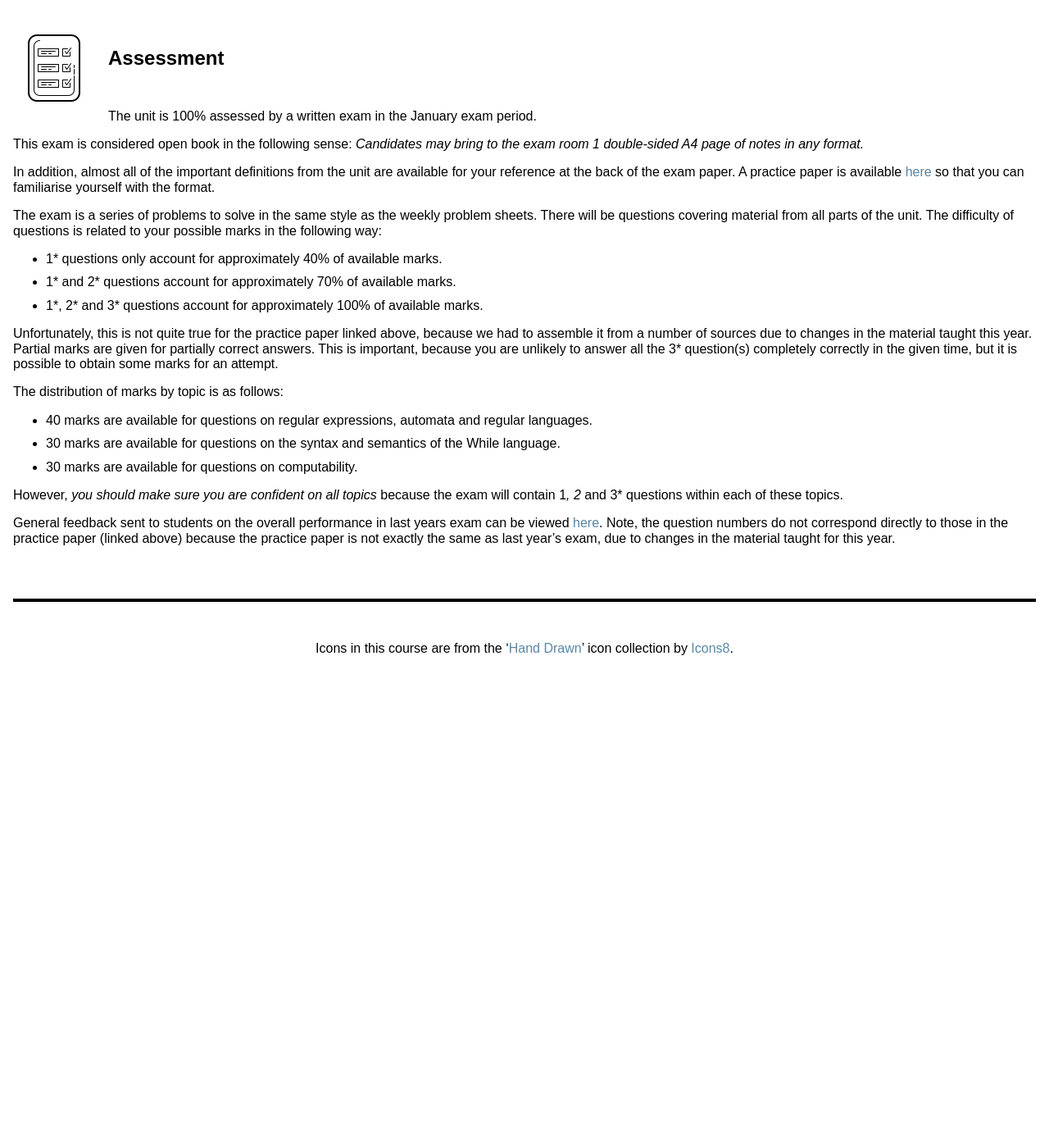
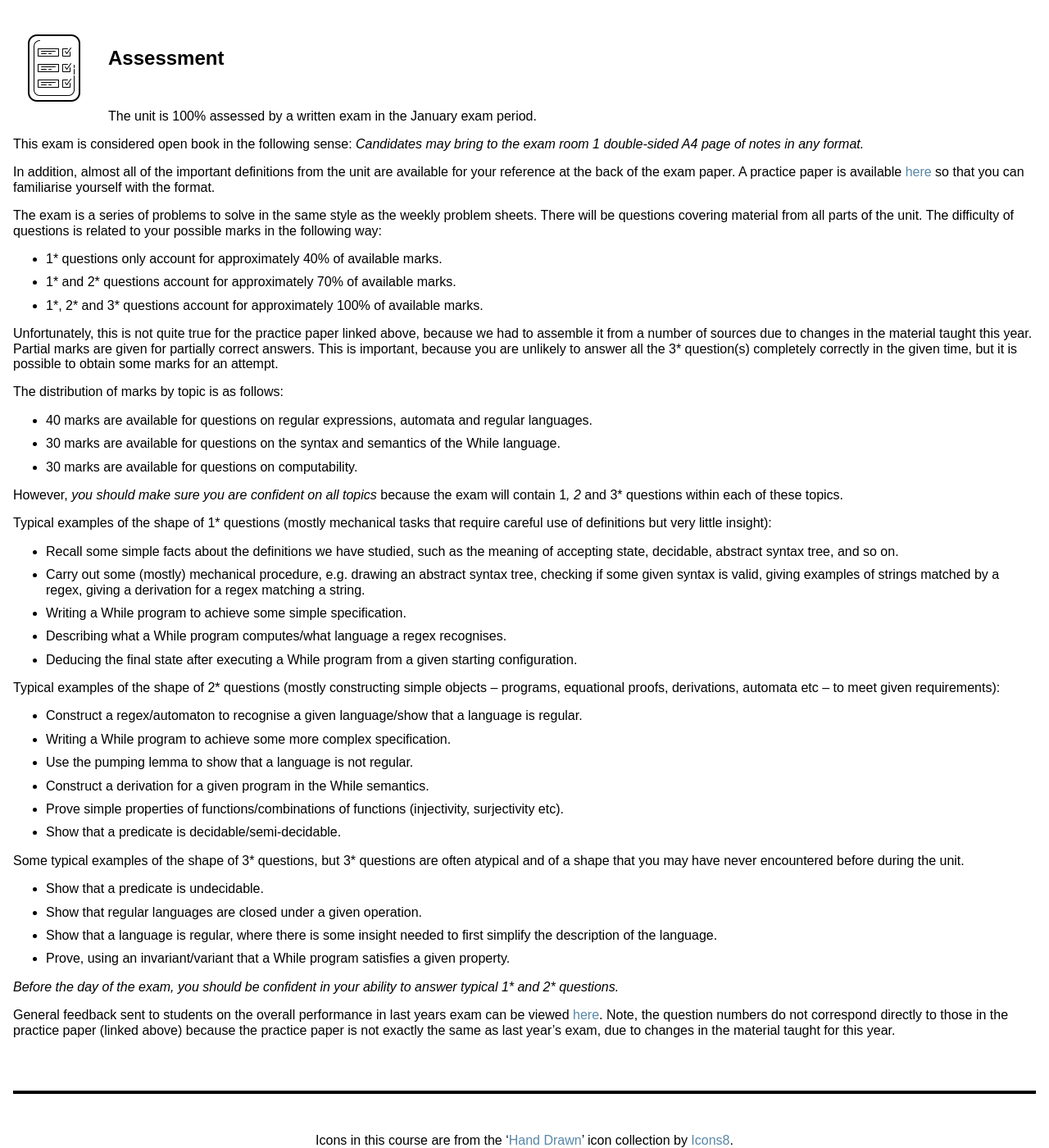
Before and after one commit to uob-coms20007/webpages, a Jekyll site: the page built from welcome.md, in a window 1280 px wide and 1400 px high, scrolled down 2113 px. Shown: the whole window at 82% size. Built offline with Jekyll 4.4.1, drawn with Linux system fonts in a browser that asks for light colours; nearby versions of some CDN libraries; before the commit the page ends 2914 px from its top, so only the background shows below that.

Commit message:
More on assessment

```diff
--- a/welcome.md
+++ b/welcome.md
@@ -113,6 +113,29 @@ The distribution of marks by topic is as follows:
 
 However, *you should make sure you are confident on all topics* because the exam will contain 1*, 2* and 3* questions within each of these topics.
 
+Typical examples of the shape of 1* questions (mostly mechanical tasks that require careful use of definitions but very little insight):
+* Recall some simple facts about the definitions we have studied, such as the meaning of accepting state, decidable, abstract syntax tree, and so on.
+* Carry out some (mostly) mechanical procedure, e.g. drawing an abstract syntax tree, checking if some given syntax is valid, giving examples of strings matched by a regex, giving a derivation for a regex matching a string.
+* Writing a While program to achieve some simple specification.
+* Describing what a While program computes/what language a regex recognises.
+* Deducing the final state after executing a While program from a given starting configuration.
+
+Typical examples of the shape of 2* questions (mostly constructing simple objects -- programs, equational proofs, derivations, automata etc -- to meet given requirements):
+* Construct a regex/automaton to recognise a given language/show that a language is regular.
+* Writing a While program to achieve some more complex specification.
+* Use the pumping lemma to show that a language is not regular.
+* Construct a derivation for a given program in the While semantics.
+* Prove simple properties of functions/combinations of functions (injectivity, surjectivity etc).
+* Show that a predicate is decidable/semi-decidable.
+
+Some typical examples of the shape of 3* questions, but 3* questions are often atypical and of a shape that you may have never encountered before during the unit.
+* Show that a predicate is undecidable.
+* Show that regular languages are closed under a given operation.
+* Show that a language is regular, where there is some insight needed to first simplify the description of the language.
+* Prove, using an invariant/variant that a While program satisfies a given property.
+
+*Before the day of the exam, you should be confident in your ability to answer typical 1\* and 2\* questions.*
+
 General feedback sent to students on the overall performance in last years exam can be viewed [here](feedback.txt).  Note, the question numbers do not correspond directly to those in the practice paper (linked above) because the practice paper is not exactly the same as last year's exam, due to changes in the material taught for this year.
 
 * * *
```
